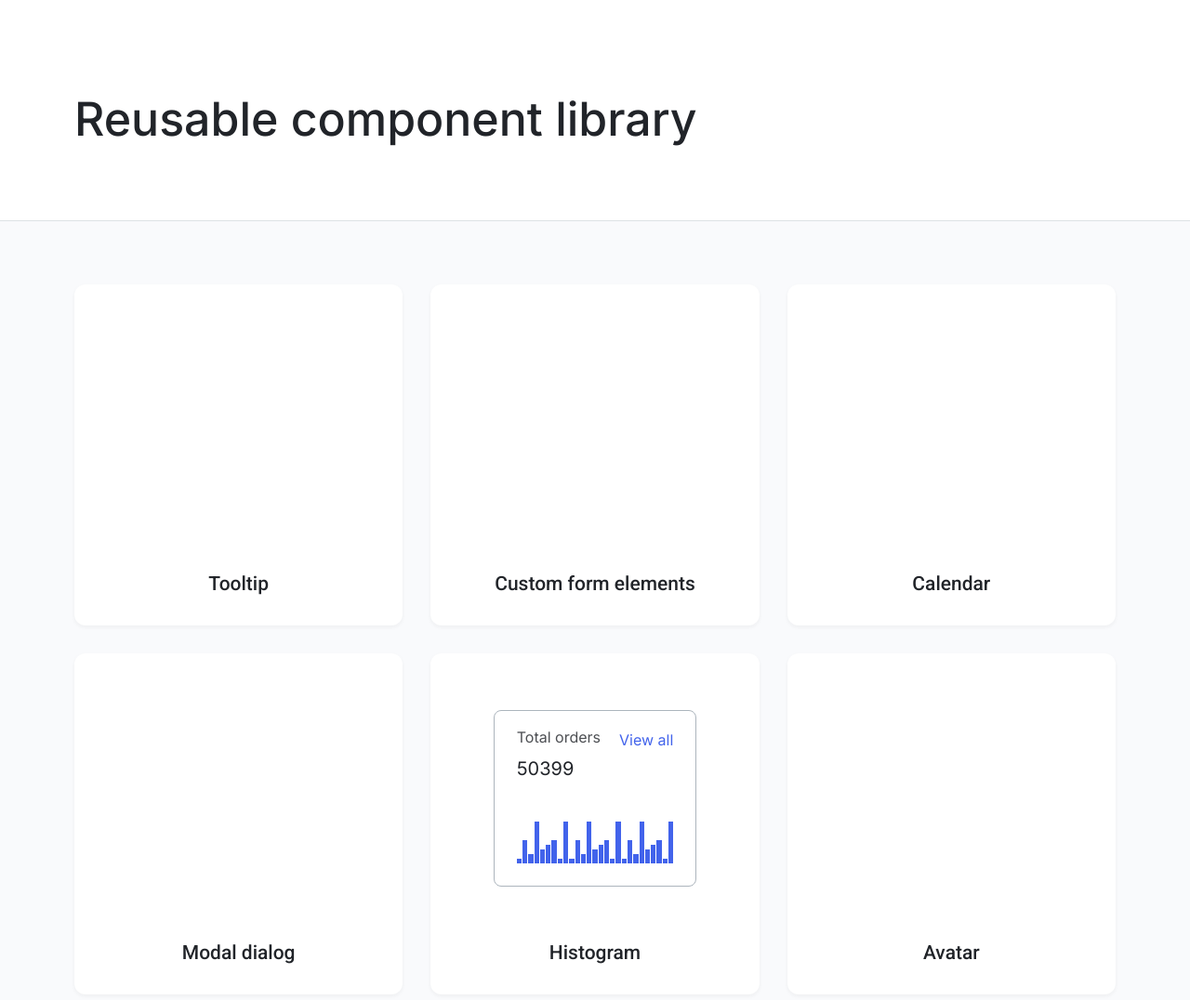
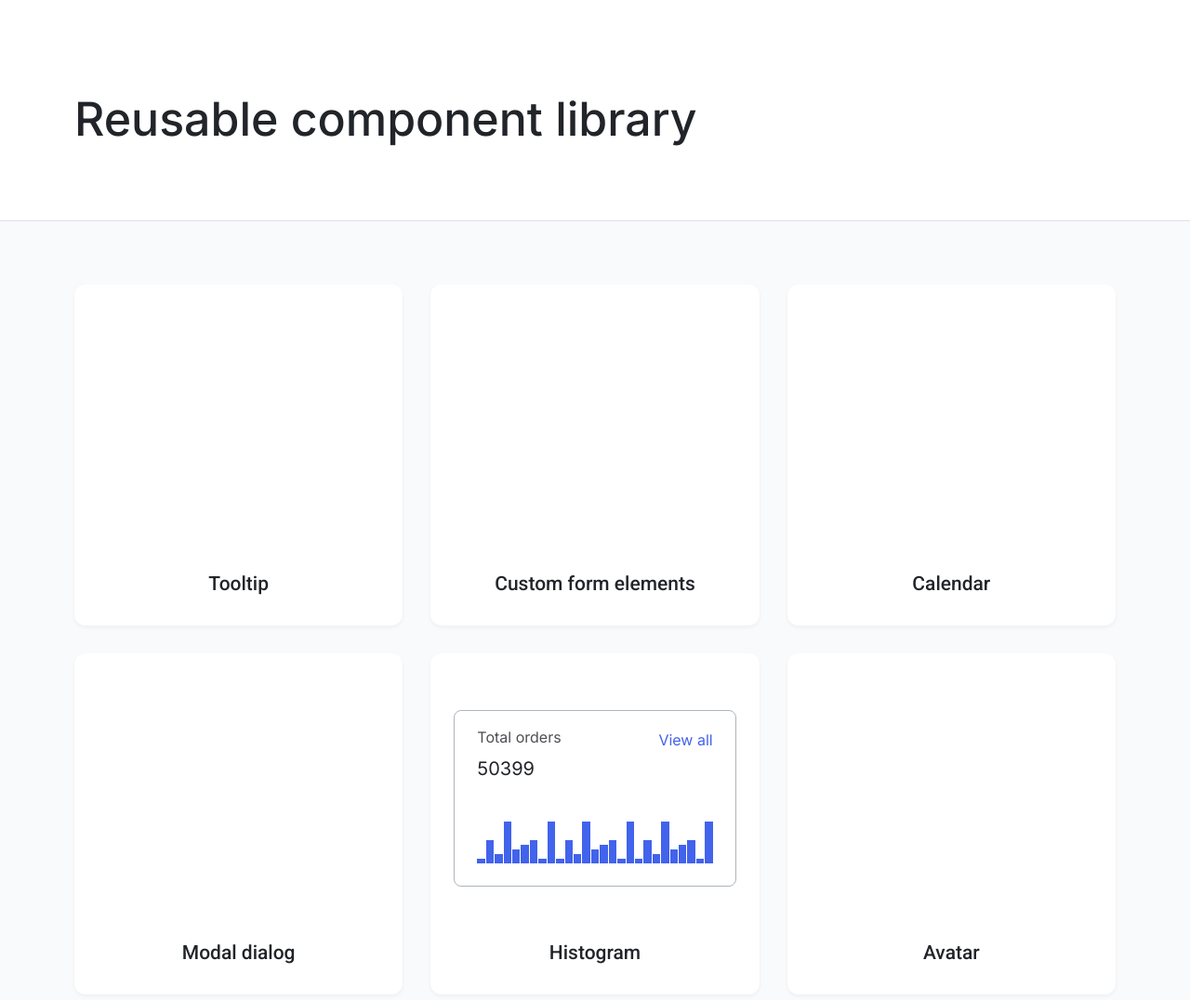
Before and after one commit to js-tasks-ru/htmlcss-20240614_waira, a website: page pages/home/index.html in a window 1280 px wide. Shown: the top 1076 px of the page at 93% size. Drawn offline with Linux system fonts and the light colour scheme.

Commit message:
[histogram] fix width

```diff
--- a/04-lection2/01-histogram/histogram.css
+++ b/04-lection2/01-histogram/histogram.css
@@ -1,4 +1,5 @@
 .histogram {
+  width: 100%;
   box-sizing: border-box;
   padding: 16px 24px 24px;
   border: 1px solid #acb5bd;
--- a/components/histogram.css
+++ b/components/histogram.css
@@ -1,4 +1,5 @@
 .histogram {
+  width: 100%;
   box-sizing: border-box;
   padding: 16px 24px 24px;
   border: 1px solid #acb5bd;
```
